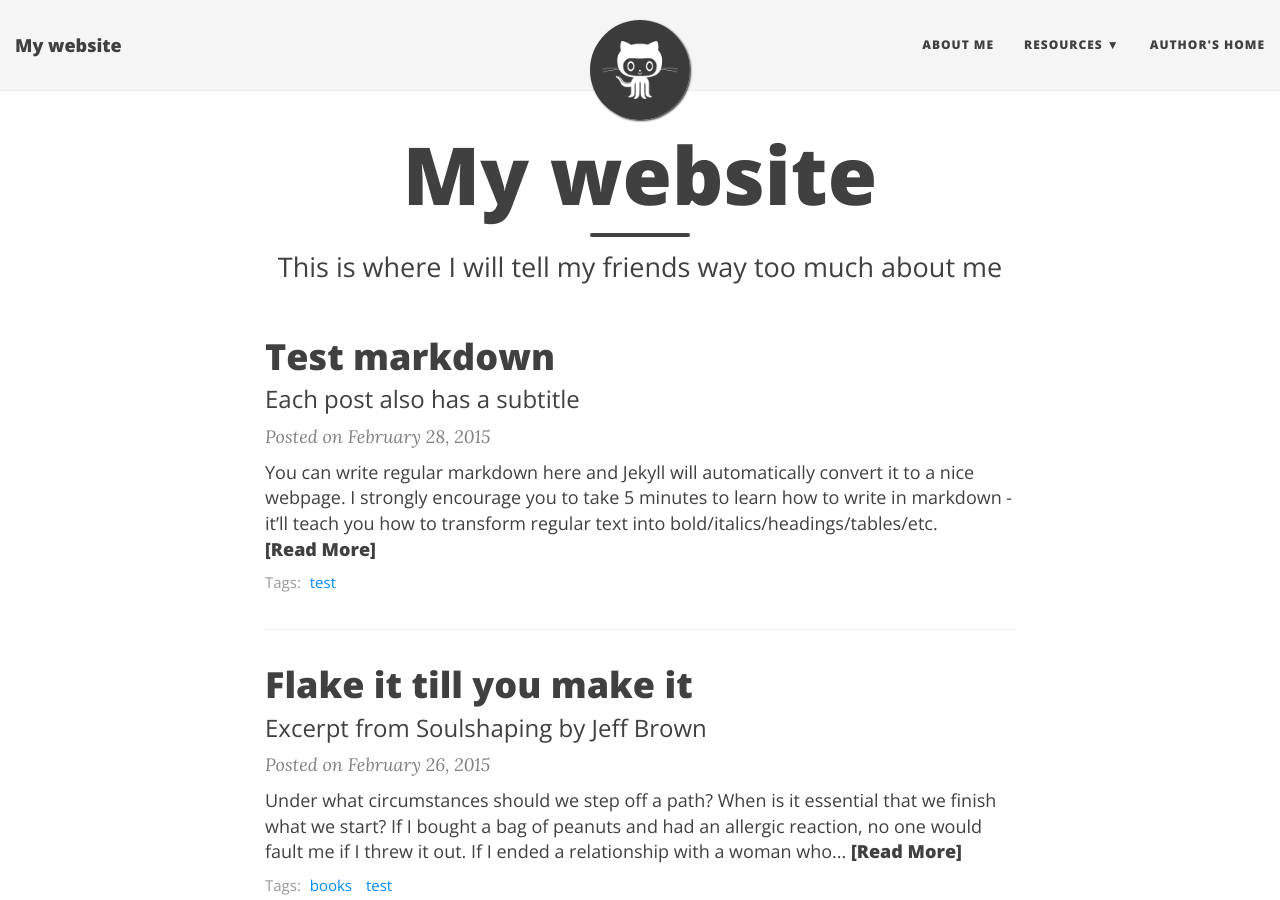
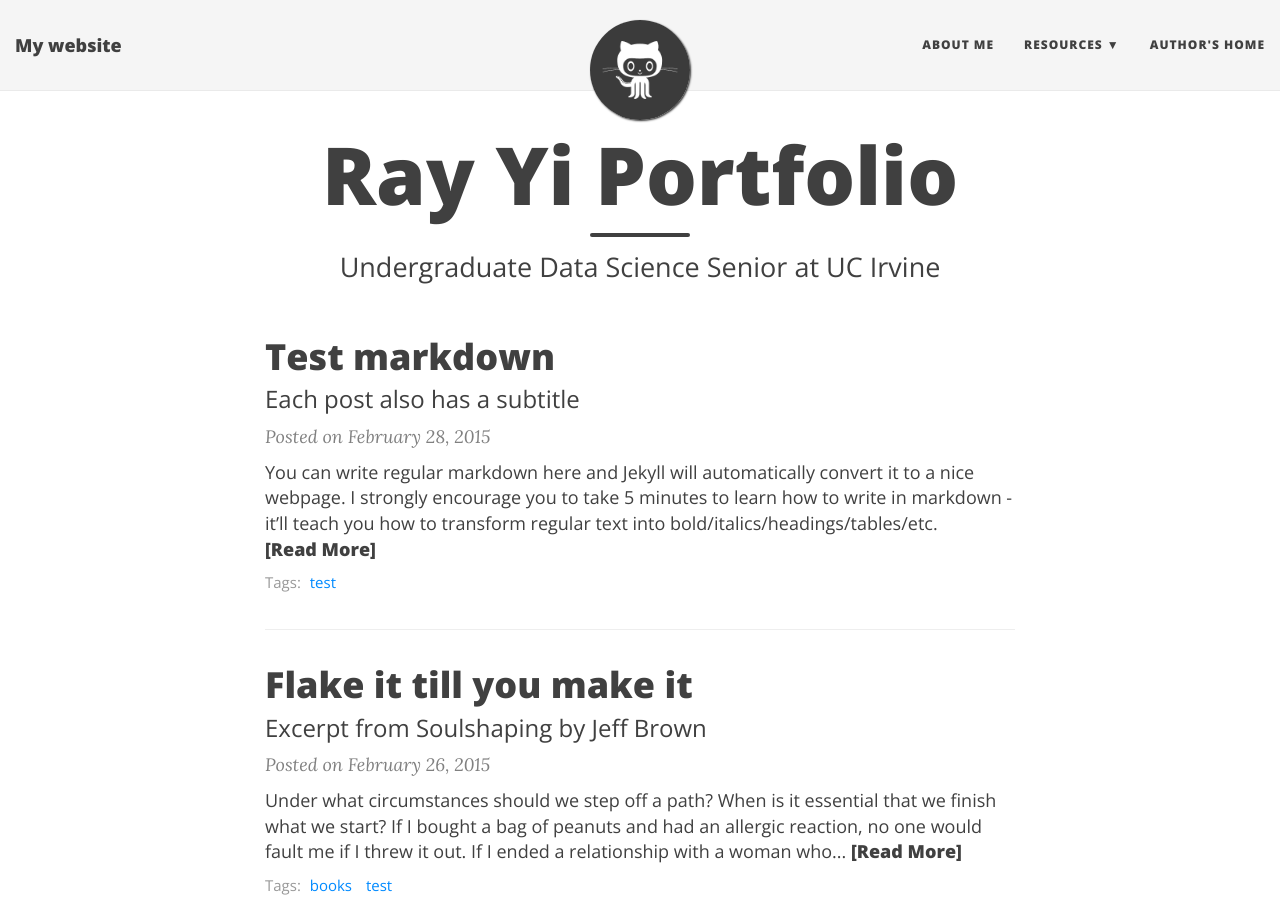
Before and after one commit to soyrayo/soyrayo_ver_1, a Jekyll site: the page built from index.html, in a window 1280 px wide and 900 px high. Built offline with Jekyll 4.4.1, drawn with Linux system fonts in a browser that asks for light colours; nearby versions of some CDN libraries; the list of posts is cut into pages by our own code.

Commit message:
Update index.html

```diff
--- a/index.html
+++ b/index.html
@@ -1,7 +1,7 @@
 ---
 layout: page
-title: My website
-subtitle: This is where I will tell my friends way too much about me
+title: Ray Yi Portfolio
+subtitle: Undergraduate Data Science Senior at UC Irvine
 use-site-title: true
 ---
 
```
